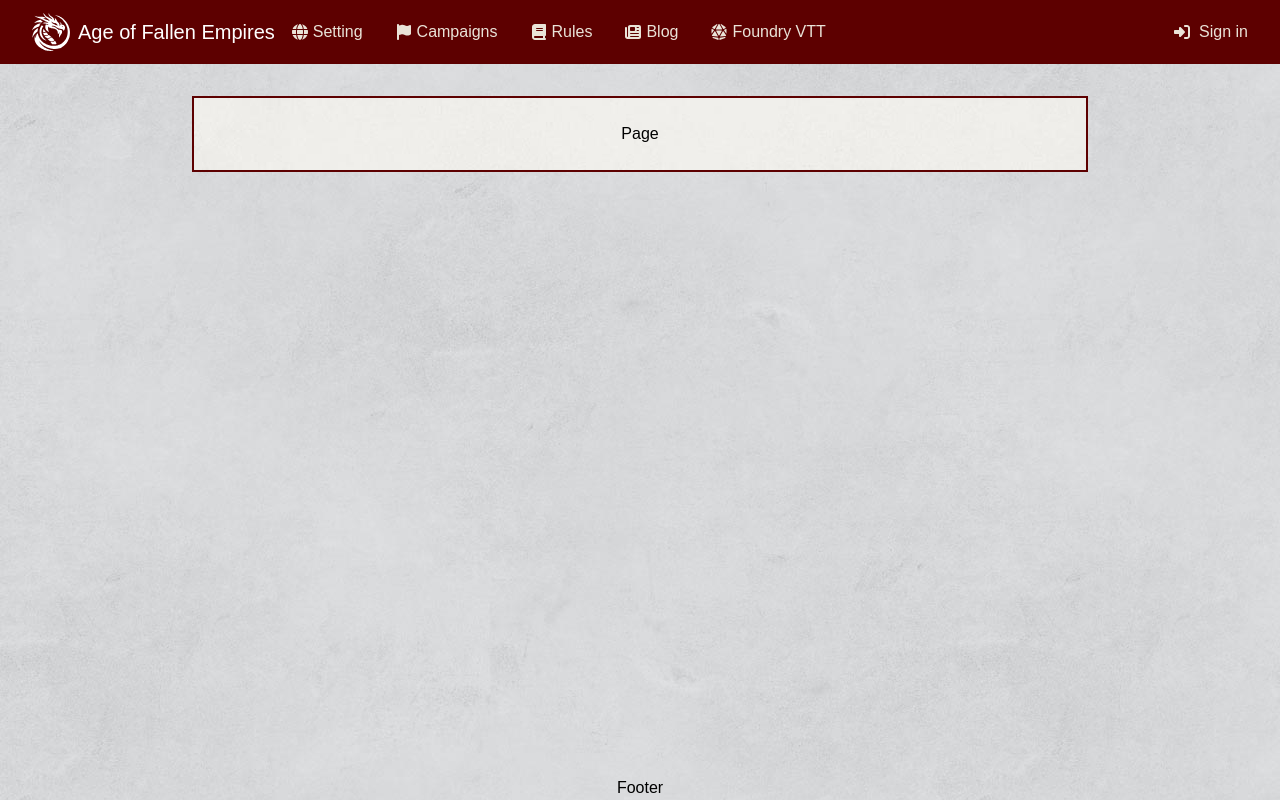
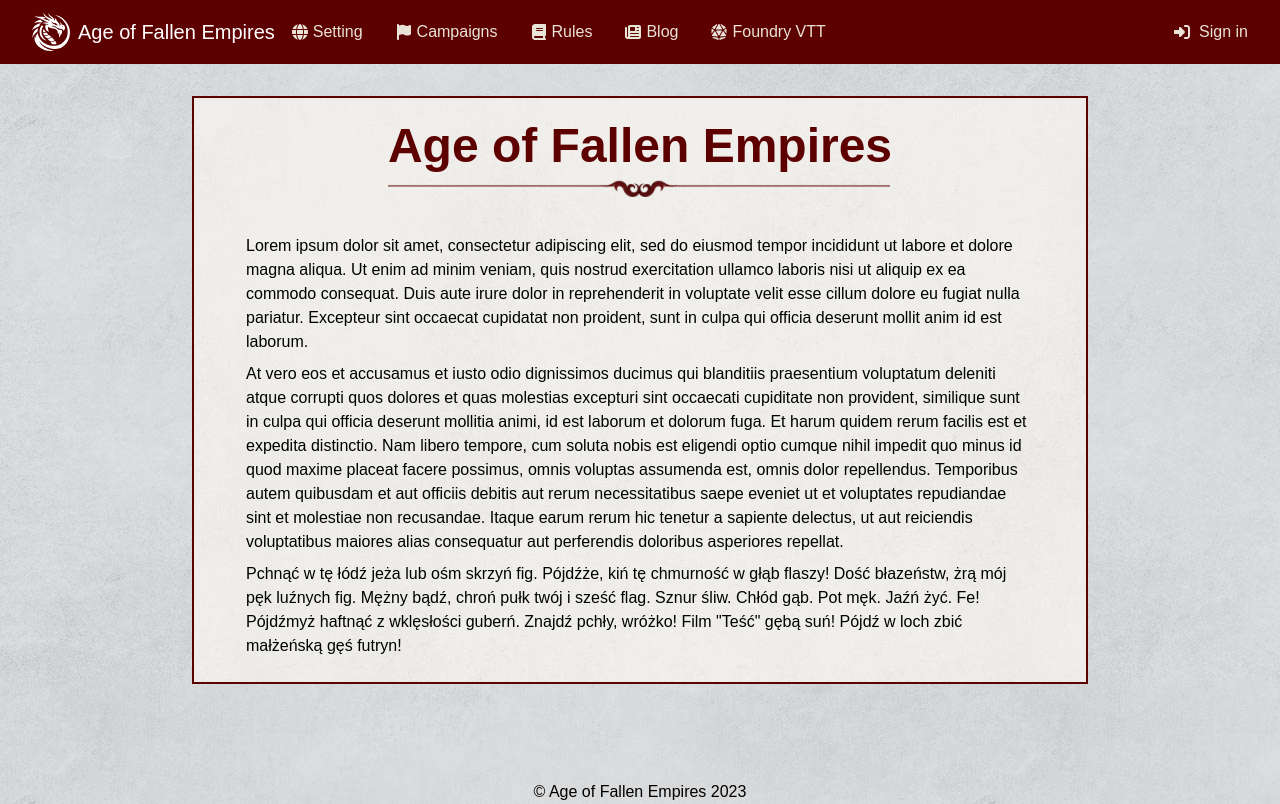
Before and after one commit to kamster94/FallenEmpires, a Next.js app: page / in a window 1280 px wide. Built offline with nearby package versions, Linux system fonts and the light colour scheme; a web font is replaced by a local one.

Commit message:
Page layout test

```diff
--- a/src/app/layout.tsx
+++ b/src/app/layout.tsx
@@ -2,7 +2,7 @@ import React, { ReactNode } from 'react';
 import type { Metadata } from 'next';
 import { Eczar } from 'next/font/google';
 import './globals.css';
-import Header from '@/components/Layout/Header';
+import Navbar from '@/components/Layout/Navbar';
 import Footer from '@/components/Layout/Footer';
 import background from '../../public/background.jpg';
 
@@ -26,7 +26,7 @@ export default function RootLayout({
     <html lang="en">
       <body className={eczar.variable} style={{ backgroundImage: `url(${background.src})` }}>
         <div className="flex h-screen flex-col justify-between font-sans">
-          <Header />
+          <Navbar />
           <main className="mb-auto mx-auto flex-1 px-4 lg:px-48 container">
             {children}
           </main>
--- a/src/app/page.tsx
+++ b/src/app/page.tsx
@@ -1,9 +1,34 @@
-import Page from '@/components/Layout/Page';
+import Page from '@/components/Page';
+import PageHeader from '@/components/PageHeader';
 
 export default function Home() {
   return (
     <Page>
-      Page
+      <PageHeader title="Age of Fallen Empires" />
+      <div className="w-full md:px-12 space-y-2">
+        <p>
+          Lorem ipsum dolor sit amet, consectetur adipiscing elit, sed do eiusmod tempor incididunt ut labore et dolore magna aliqua.
+          Ut enim ad minim veniam, quis nostrud exercitation ullamco laboris nisi ut aliquip ex ea commodo consequat.
+          Duis aute irure dolor in reprehenderit in voluptate velit esse cillum dolore eu fugiat nulla pariatur.
+          Excepteur sint occaecat cupidatat non proident, sunt in culpa qui officia deserunt mollit anim id est laborum.
+        </p>
+        <p>
+          At vero eos et accusamus et iusto odio dignissimos ducimus qui blanditiis praesentium voluptatum deleniti atque
+          corrupti quos dolores et quas molestias excepturi sint occaecati cupiditate non provident, similique sunt in culpa
+          qui officia deserunt mollitia animi, id est laborum et dolorum fuga. Et harum quidem rerum facilis est et expedita distinctio.
+          Nam libero tempore, cum soluta nobis est eligendi optio cumque nihil impedit quo minus id quod maxime placeat facere possimus,
+          omnis voluptas assumenda est, omnis dolor repellendus. Temporibus autem quibusdam et aut officiis debitis aut rerum
+          necessitatibus saepe eveniet ut et voluptates repudiandae sint et molestiae non recusandae. Itaque earum rerum hic
+          tenetur a sapiente delectus, ut aut reiciendis voluptatibus maiores alias consequatur aut perferendis doloribus
+          asperiores repellat.
+        </p>
+        <p>
+          Pchnąć w tę łódź jeża lub ośm skrzyń fig. Pójdźże, kiń tę chmurność w głąb flaszy! Dość błazeństw, żrą mój pęk luźnych fig.
+          Mężny bądź, chroń pułk twój i sześć flag. Sznur śliw. Chłód gąb. Pot męk. Jaźń żyć. Fe! Pójdźmyż haftnąć z wklęsłości guberń.
+          Znajdź pchły, wróżko! Film &quot;Teść&quot; gębą suń! Pójdź w loch zbić małżeńską gęś futryn!
+        </p>
+      </div>
+
     </Page>
   );
 }
--- /dev/null
+++ b/src/components/BlockWithDecoration.tsx
@@ -0,0 +1,17 @@
+import React, { ReactNode } from 'react';
+import decoration from '../../public/decoration.png';
+
+interface Props {
+  children: ReactNode;
+}
+
+const BlockWithDecoration = ({ children }: Props) => {
+  return (
+    <div className="flex flex-col">
+      {children}
+      <div className="h-8" style={{ backgroundImage: `url(${decoration.src})`, backgroundSize: 'contain', backgroundRepeat: 'no-repeat' }}/>
+    </div>
+  );
+};
+
+export default BlockWithDecoration;
--- a/src/components/Layout/Footer.tsx
+++ b/src/components/Layout/Footer.tsx
@@ -4,7 +4,7 @@ const Footer = () => {
   return (
     <footer>
       <div className="mt-16 flex flex-col items-center">
-        Footer
+        © Age of Fallen Empires 2023
       </div>
     </footer>
   );
--- a/src/components/Layout/Header.tsx
+++ b/src/components/Layout/Navbar.tsx
@@ -8,7 +8,7 @@ import { faBars, faRightToBracket, faXmark } from '@fortawesome/free-solid-svg-i
 import MainNavigation from '@/components/Navigation/MainNavigation';
 import { Disclosure } from '@headlessui/react';
 
-const Header = () => {
+const Navbar = () => {
   return (
     <Disclosure as="header" className="flex flex-col items-center justify-start py-1 bg-primary text-white md:h-16 px-6 lg:px-8">
       {({ open }) => (
@@ -40,4 +40,4 @@ const Header = () => {
   );
 };
 
-export default Header;
+export default Navbar;
--- a/src/components/Layout/Page.tsx
+++ b/src/components/Page.tsx
@@ -1,5 +1,5 @@
 import React, { ReactNode } from 'react';
-import paper from '../../../public/paper.jpg';
+import paper from '../../public/paper.jpg';
 
 interface Props {
   children?: ReactNode;
--- /dev/null
+++ b/src/components/PageHeader.tsx
@@ -0,0 +1,18 @@
+import React from 'react';
+import BlockWithDecoration from '@/components/BlockWithDecoration';
+
+interface Props {
+  title: string;
+}
+
+const PageHeader = ({ title }: Props) => {
+  return (
+    <BlockWithDecoration>
+      <h1 className="text-5xl text-primary font-bold text-center">
+        {title}
+      </h1>
+    </BlockWithDecoration>
+  );
+};
+
+export default PageHeader;
```
Also changed, not shown: public/decoration.png (added).
